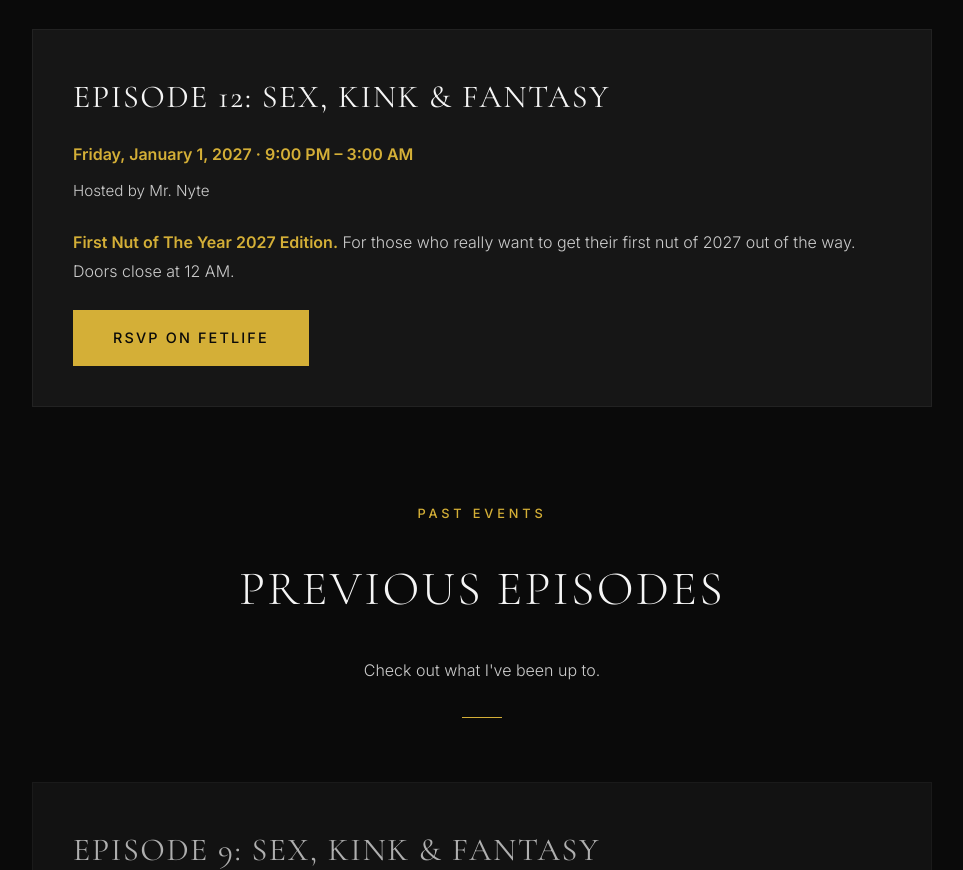
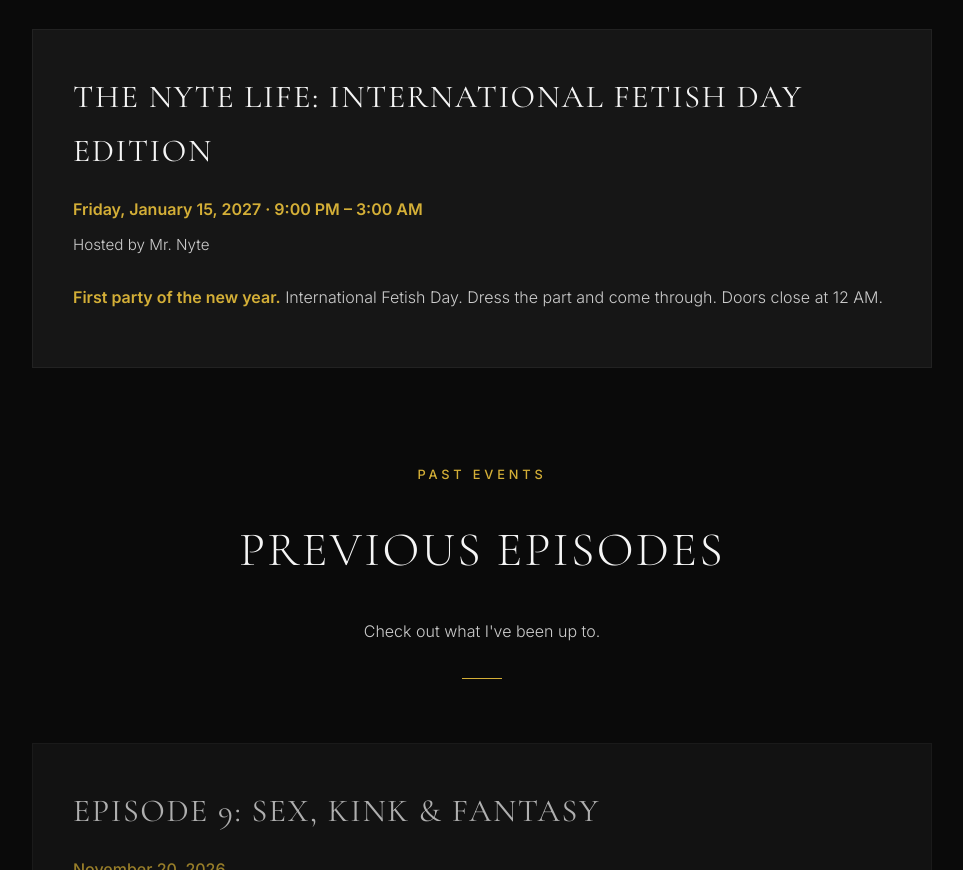
Before and after one commit to trigun6187/thenytelife, a plain HTML site: page events.html in a window 1280 px wide. Shown: the part 2816-3686 px from the top of the page, without its empty margins (158-1121 px from the left). Drawn offline with nearby package versions, Linux system fonts and the light colour scheme.

Commit message:
Jan 15, 2027: International Fetish Day Edition replaces Episode 12 / Jan 1

```diff
--- a/events.html
+++ b/events.html
@@ -307,11 +307,10 @@
         </div>
 
         <div class="event-listing fade-in">
-            <h3>Episode 12: Sex, Kink &amp; Fantasy</h3>
-            <p class="event-date" style="color: var(--accent); font-weight: 600;">Friday, January 1, 2027 &middot; 9:00 PM &ndash; 3:00 AM</p>
+            <h3>The Nyte Life: International Fetish Day Edition</h3>
+            <p class="event-date" style="color: var(--accent); font-weight: 600;">Friday, January 15, 2027 &middot; 9:00 PM &ndash; 3:00 AM</p>
             <p class="event-host">Hosted by Mr. Nyte</p>
-            <p><strong style="color: var(--accent);">First Nut of The Year 2027 Edition.</strong> For those who really want to get their first nut of 2027 out of the way. Doors close at 12 AM.</p>
-            <a href="https://fetlife.com/events/2027/01/01/the-nyte-life-episode-12-sex-kink-bdsm-first-nut-of-the-year-2027-edition-8xkbah" target="_blank" rel="noopener" class="btn-primary" style="display: inline-block; margin-top: 0.5rem;">RSVP on FetLife</a>
+            <p><strong style="color: var(--accent);">First party of the new year.</strong> International Fetish Day. Dress the part and come through. Doors close at 12 AM.</p>
         </div>
 
         <!-- Past Events -->
```
